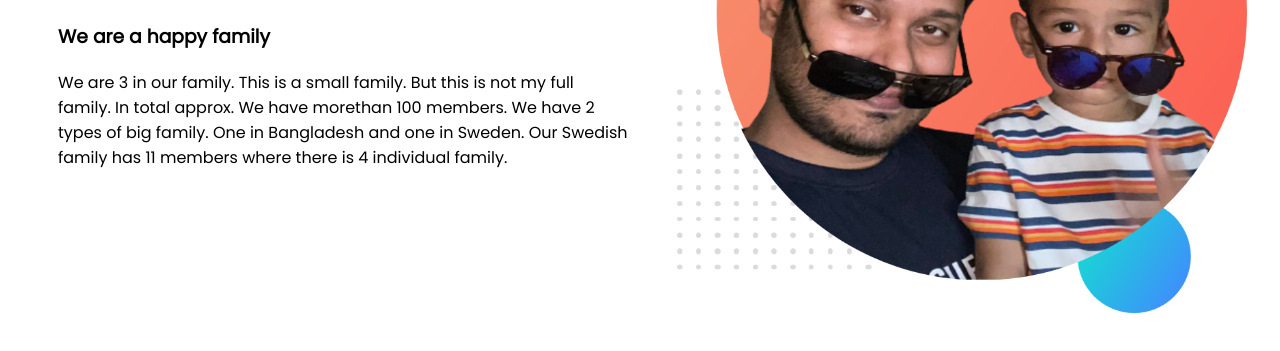
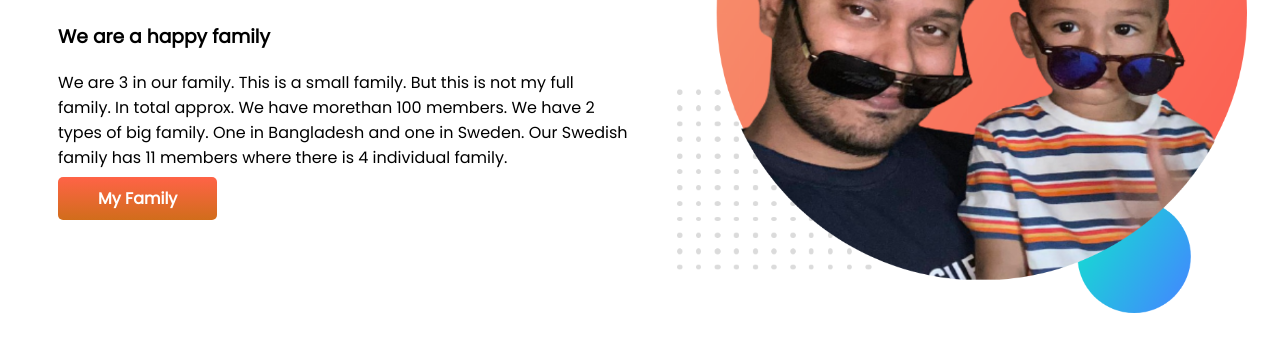
Before and after one commit to mostafizurhh/developer-portfolio, a plain HTML site: page index.html in a window 1280 px wide. Shown: the part 285-636 px from the top of the page. Drawn offline with Linux system fonts and the light colour scheme.

Commit message:
link button added again

```diff
--- a/index.html
+++ b/index.html
@@ -20,10 +20,9 @@
             <h3>We are a happy family</h3>
             <p>We are 3 in our family. This is a small family. But this is not my full family. In total approx. We have
                 morethan 100 members. We have 2 types of big family. One in Bangladesh and one in Sweden. Our Swedish
-                family
-                has 11 members where there is 4 individual family.</p>
-
-
+                family has 11 members where there is 4 individual family.</p>
+            <a class="link-button" target="_blank"
+                href="https://www.facebook.com/media/set/?set=a.526486894028457&type=3">My Family</a>
         </div>
         <div class="half-width">
             <img src="images/amra.png" alt="Me and My Son">
--- a/style.css
+++ b/style.css
@@ -23,3 +23,12 @@ section {
 .half-width img {
     width: 100%;
 }
+
+.link-button {
+    text-decoration: none;
+    background-image: linear-gradient(tomato, rgb(209, 109, 27));
+    color: white;
+    font-weight: 700;
+    padding: 10px 40px;
+    border-radius: 5px;
+}
```
